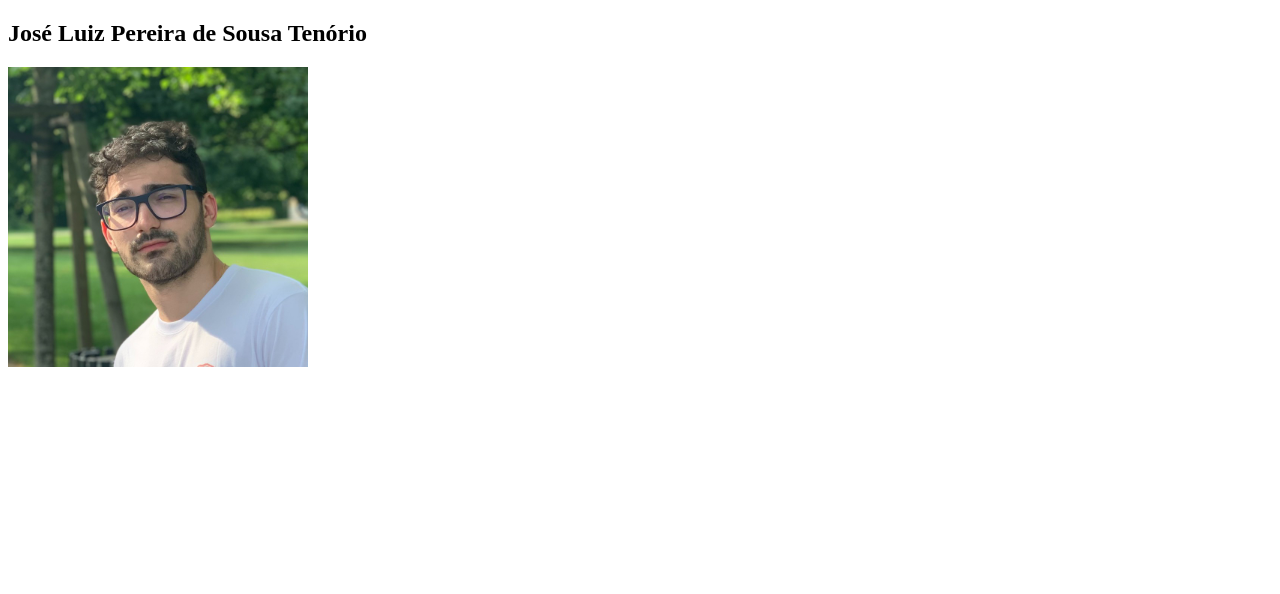
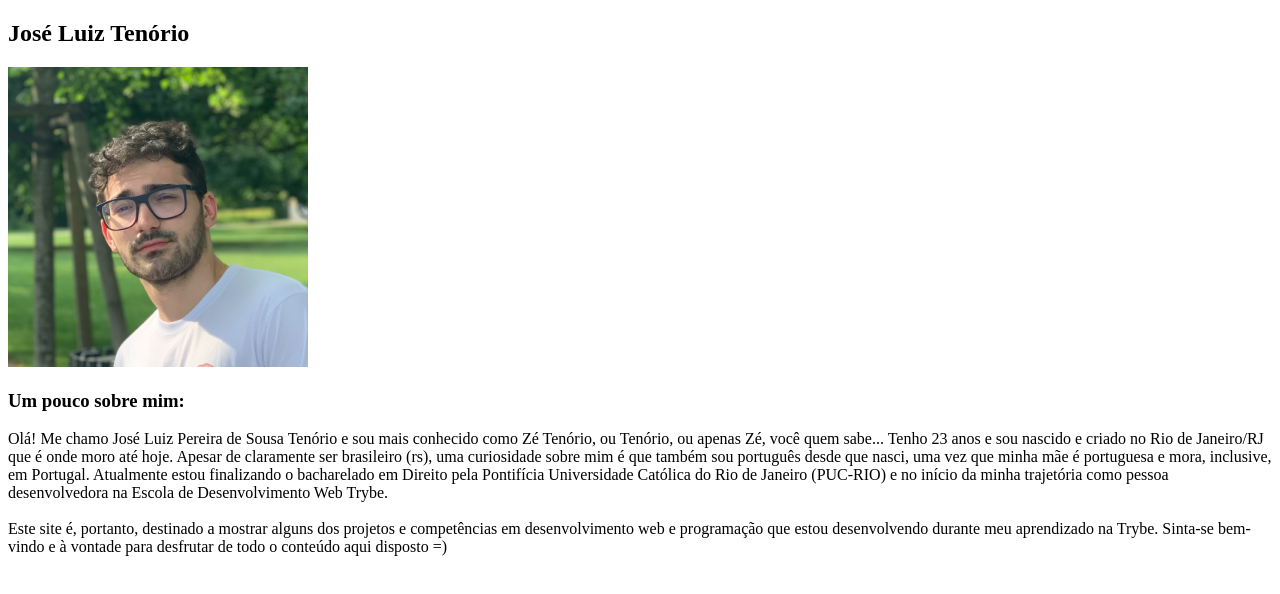
Before and after one commit to ze-tenorio/ze-tenorio.github.io, a plain HTML site: page index.html in a window 1280 px wide. Drawn offline with Linux system fonts and the light colour scheme.

Commit message:
Adicionado parágrafo sobre mim

```diff
--- a/index.html
+++ b/index.html
@@ -7,7 +7,9 @@
     <title>José Luiz Tenório - Portfolio Web</title>
 </head>
 <body>
-    <h2>José Luiz Pereira de Sousa Tenório</h1>
+    <h2>José Luiz Tenório</h1>
     <img src="perfil-linkedin.jpeg" alt="Minha foto de perfil" width="300px">
+    <h3>Um pouco sobre mim:</h3>
+    <p>Olá! Me chamo José Luiz Pereira de Sousa Tenório e sou mais conhecido como Zé Tenório, ou Tenório, ou apenas Zé, você quem sabe... Tenho 23 anos e sou nascido e criado no Rio de Janeiro/RJ que é onde moro até hoje. Apesar de claramente ser brasileiro (rs), uma curiosidade sobre mim é que também sou português desde que nasci, uma vez que minha mãe é portuguesa e mora, inclusive, em Portugal. Atualmente estou finalizando o bacharelado em Direito pela Pontifícia Universidade Católica do Rio de Janeiro (PUC-RIO) e no início da minha trajetória como pessoa desenvolvedora na Escola de Desenvolvimento Web Trybe. <br><br>Este site é, portanto, destinado a mostrar alguns dos projetos e competências em desenvolvimento web e programação que estou desenvolvendo durante meu aprendizado na Trybe. Sinta-se bem-vindo e à vontade para desfrutar de todo o conteúdo aqui disposto =)</p>
 </body>
 </html>
```
